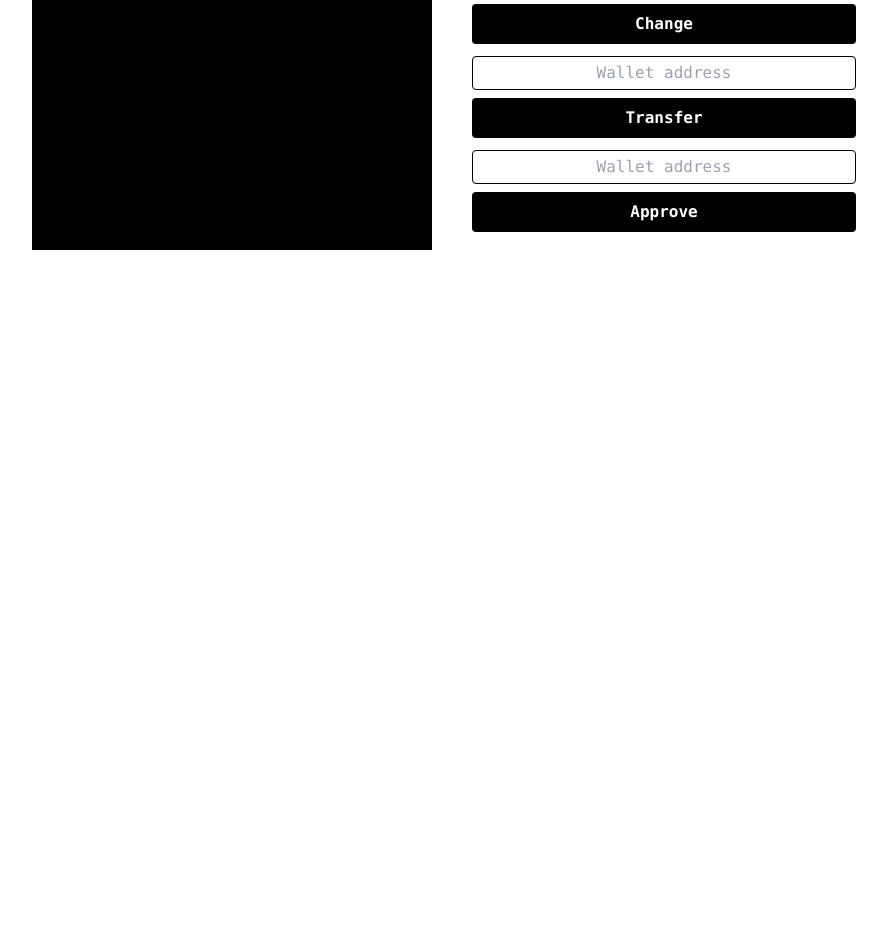
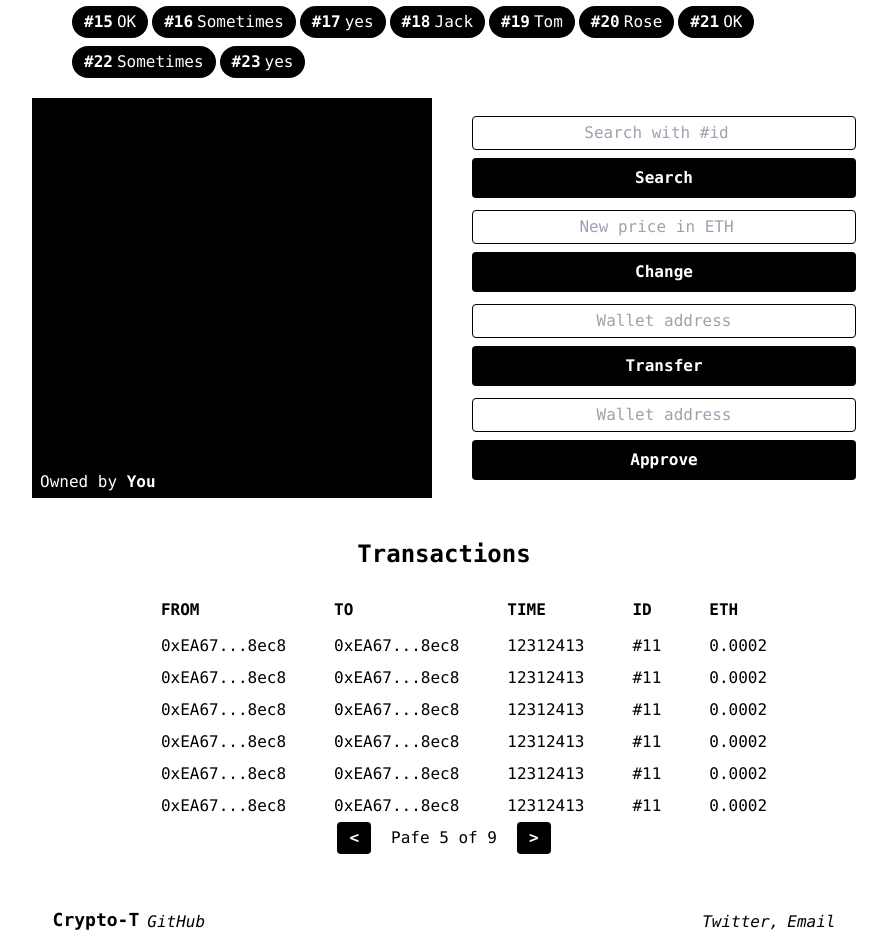
Before and after one commit to vel-jack/crypto-tee, a React (Vite) app in the folder client/: page / in a window 1280 px wide. Shown: the part 564-1514 px from the top of the page, without its empty margins (196-1083 px from the left). Before the commit the page ends 834 px from the top, so only its background shows below. Built offline with nearby package versions, Linux system fonts and the light colour scheme.

Commit message:
updated client dapp
added transaction table
adder footer

```diff
--- a/client/src/App.jsx
+++ b/client/src/App.jsx
@@ -1,6 +1,8 @@
 import MintTee from "./components/Mint";
 import Navbar from "./components/Navbar";
+import TransferList from "./components/TransferList";
 import OwnedCollection from "./components/OwnedCollection";
+import Footer from "./components/Footer";
 
 const App = () => {
   return (
@@ -8,6 +10,8 @@ const App = () => {
       <Navbar />
       <MintTee />
       <OwnedCollection />
+      <TransferList />
+      <Footer />
     </div>
   );
 };
--- /dev/null
+++ b/client/src/components/Footer.jsx
@@ -0,0 +1,24 @@
+import React from "react";
+
+const Footer = () => {
+  return (
+    <div className="flex justify-between sm:justify-around px-5 sm:px-0 items-end py-4 h-24">
+      <div className="flex gap-2 sm:items-end sm:flex-row flex-col">
+        <div className="font-bold text-lg ">Crypto-T</div>
+        <div className="italic">
+          <a href="#">GitHub</a>
+        </div>
+      </div>
+      <div className="flex gap-2 sm:flex-row flex-col">
+        <div className="italic">
+          <a href="#">Twitter,</a>
+        </div>
+        <div className="italic">
+          <a href="#">Email</a>
+        </div>
+      </div>
+    </div>
+  );
+};
+
+export default Footer;
--- a/client/src/components/Mint.jsx
+++ b/client/src/components/Mint.jsx
@@ -2,8 +2,8 @@ import React from "react";
 
 export default function MintTee() {
   return (
-    <div className="p-6 flex flex-col justify-center items-center gap-2">
-      <div className="">
+    <div className="p-6 flex flex-col justify-center items-center gap-2 lg:h-96">
+      <div>
         <div className="text-xl sm:text-2xl lg:text-3xl">
           Mint your unique T-Shirt and say
         </div>
--- a/client/src/components/OwnedCollection.jsx
+++ b/client/src/components/OwnedCollection.jsx
@@ -20,26 +20,53 @@ const OwnedCollection = () => {
         <div className="text-xl font-semibold sm:text-2xl">
           Your collections
         </div>
-        <div className="flex flex-wrap gap-x-1 gap-y-2">
-          {["Jack", "Tom", "Rose", "OK", "Sometimes", "yes"].map(
-            (item, index) => (
-              <TeeChip
-                name={item}
-                id={index}
-                isCurrent={index == 4 ? true : false}
-              />
-            )
-          )}
+        <div className="flex flex-wrap gap-x-1 gap-y-2 xl:w-[60%]">
+          {[
+            "Jack",
+            "Tom",
+            "Rose",
+            "OK",
+            "Sometimes",
+            "yes",
+            "Jack",
+            "Tom",
+            "Rose",
+            "OK",
+            "Sometimes",
+            "yes",
+            "Jack",
+            "Tom",
+            "Rose",
+            "OK",
+            "Sometimes",
+            "yes",
+            "Jack",
+            "Tom",
+            "Rose",
+            "OK",
+            "Sometimes",
+            "yes",
+          ].map((item, index) => (
+            <TeeChip
+              key={index}
+              name={item}
+              id={index}
+              isCurrent={index == 4 ? true : false}
+            />
+          ))}
         </div>
       </div>
       <div className="flex flex-col items-center sm:flex-row sm:justify-center py-5 flex-wrap sm:gap-10">
-        <div className="">
+        <div className="relative">
           <canvas
             name="myCanvas"
             height="400"
             width="400"
             className="bg-black"
           />
+          <div className="absolute bottom-1 left-2 text-white">
+            Owned by <span className="font-bold">You</span>
+          </div>
         </div>
         <div>
           <div className="flex flex-col gap-3 py-2 sm:w-96">
--- /dev/null
+++ b/client/src/components/TransferList.jsx
@@ -0,0 +1,102 @@
+const TransferList = () => {
+  let t = [
+    {
+      from: "0xEA674fdDe714fd979de3EdF0F56AA9716B898ec8",
+      to: "0xEA674fdDe714fd979de3EdF0F56AA9716B898ec8",
+      time: 12312413,
+      id: 11,
+      amount: 0.0002,
+    },
+    {
+      from: "0xEA674fdDe714fd979de3EdF0F56AA9716B898ec8",
+      to: "0xEA674fdDe714fd979de3EdF0F56AA9716B898ec8",
+      time: 12312413,
+      id: 11,
+      amount: 0.0002,
+    },
+    {
+      from: "0xEA674fdDe714fd979de3EdF0F56AA9716B898ec8",
+      to: "0xEA674fdDe714fd979de3EdF0F56AA9716B898ec8",
+      time: 12312413,
+      id: 11,
+      amount: 0.0002,
+    },
+    {
+      from: "0xEA674fdDe714fd979de3EdF0F56AA9716B898ec8",
+      to: "0xEA674fdDe714fd979de3EdF0F56AA9716B898ec8",
+      time: 12312413,
+      id: 11,
+      amount: 0.0002,
+    },
+    {
+      from: "0xEA674fdDe714fd979de3EdF0F56AA9716B898ec8",
+      to: "0xEA674fdDe714fd979de3EdF0F56AA9716B898ec8",
+      time: 12312413,
+      id: 11,
+      amount: 0.0002,
+    },
+    {
+      from: "0xEA674fdDe714fd979de3EdF0F56AA9716B898ec8",
+      to: "0xEA674fdDe714fd979de3EdF0F56AA9716B898ec8",
+      time: 12312413,
+      id: 11,
+      amount: 0.0002,
+    },
+  ];
+  const TransferRow = ({ props }) => {
+    return (
+      <tr>
+        <td className="text-left px-6 py-1">
+          {props.from.substring(0, 6)}...
+          {props.from.substring(props.from.length - 4)}
+        </td>
+        <td className="text-left px-6 py-1">
+          {props.to.substring(0, 6)}...
+          {props.to.substring(props.to.length - 4)}
+        </td>
+        <td className="text-left px-6 py-1 hidden sm:block">{props.time}</td>
+        <td className="text-left px-6 py-1">#{props.id}</td>
+        <td className="text-left px-6 py-1">{props.amount}</td>
+      </tr>
+    );
+  };
+  return (
+    <div>
+      <div className="text-xl p-5 font-semibold sm:text-2xl sm:text-center">
+        Transactions
+      </div>
+      <div className="">
+        <div className="flex justify-center flex-col sm:flex-row overflow-x-auto">
+          <div className="w-10"></div>
+          <table>
+            <thead>
+              <tr>
+                <th className="text-left px-6 py-2">FROM</th>
+                <th className="text-left px-6 py-2">TO</th>
+                <th className="text-left px-6 py-2 hidden sm:block">TIME</th>
+                <th className="text-left px-6 py-2">ID</th>
+                <th className="text-left px-6 py-2">ETH</th>
+              </tr>
+            </thead>
+            <tbody>
+              {t.map((item, index) => (
+                <TransferRow props={item} key={index} />
+              ))}
+            </tbody>
+          </table>
+        </div>
+        <div className="flex px-6 sm:justify-center">
+          <button className="px-3 bg-black rounded text-white font-bold">
+            {"<"}
+          </button>
+          <div className="py-1 px-5">Pafe 5 of 9</div>
+          <button className="px-3 bg-black rounded text-white font-bold">
+            {">"}
+          </button>
+        </div>
+      </div>
+    </div>
+  );
+};
+
+export default TransferList;
```
Also changed, not shown: 1 other file (tests, documents, lock files or other folders).
